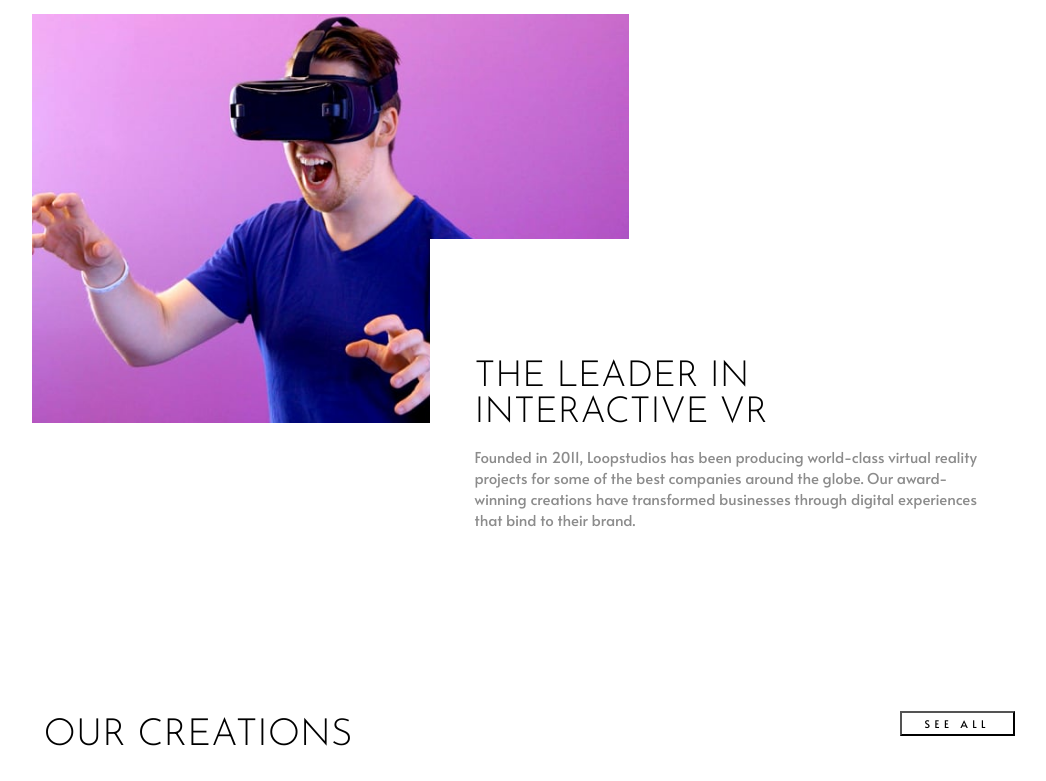
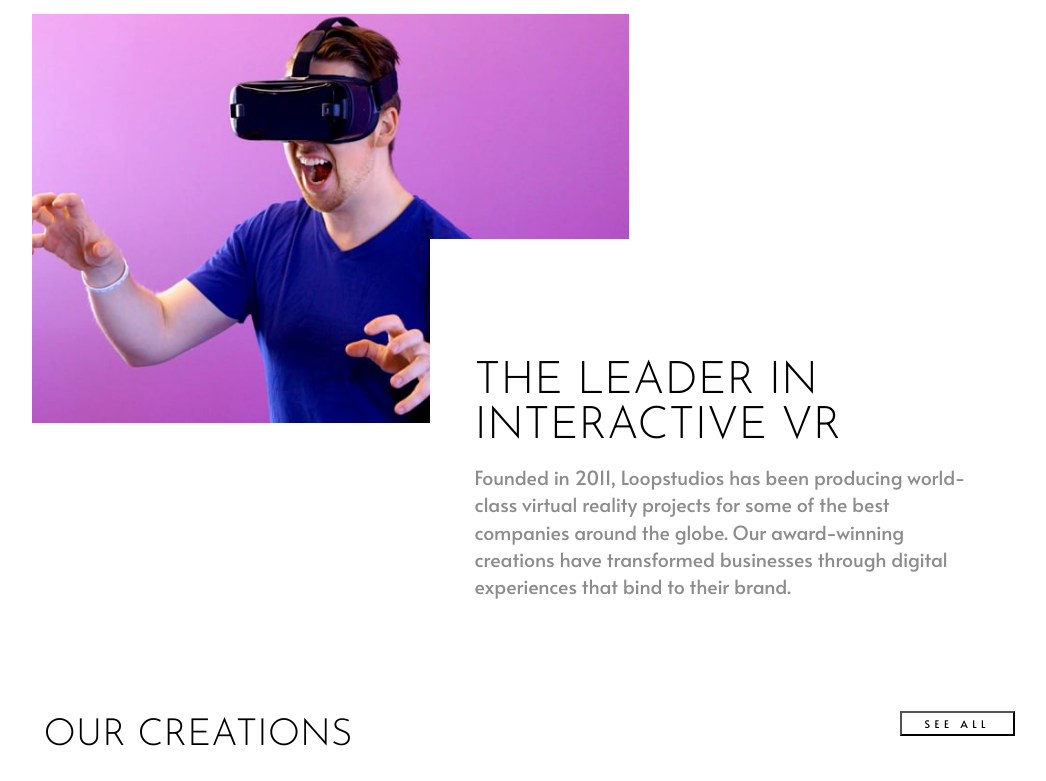
Before and after one commit to tiffanyleecodes/loopstudio-landing-page, a plain HTML site: page index.html in a window 1280 px wide. Shown: the part 477-1258 px from the top of the page, without its empty margins (111-1157 px from the left). Drawn offline with Linux system fonts and the light colour scheme.

Commit message:
Update style.css

```diff
--- a/style.css
+++ b/style.css
@@ -459,21 +459,22 @@ i:hover {
 
 
 
+
     .text h2 {
-        font-size:2.4rem;
+        font-size:3rem;
+    }
+
+    .text {
+
+        padding-right:4rem;
     }
 
     .text p {
-        font-size:1rem;
+        font-size:1.3rem;
     }
-
-
     h3 {
 
         margin-top:23rem;
 
     }
-
-
-
 }
```
